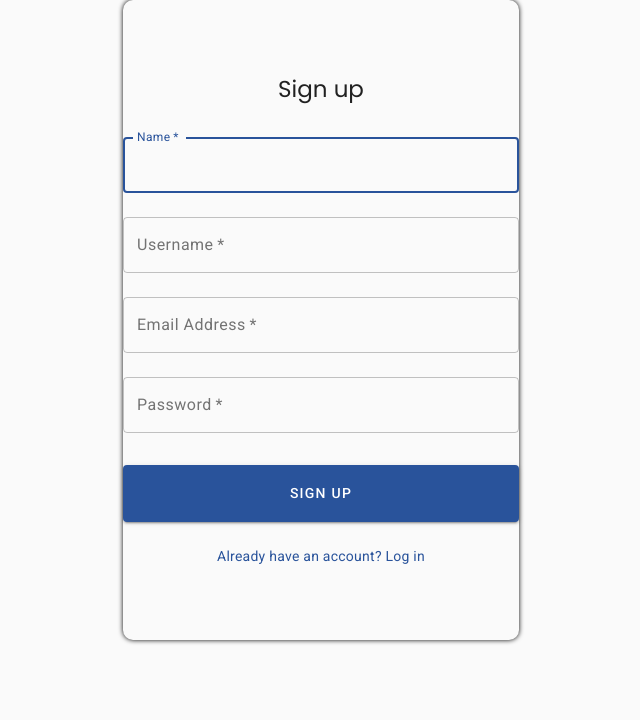
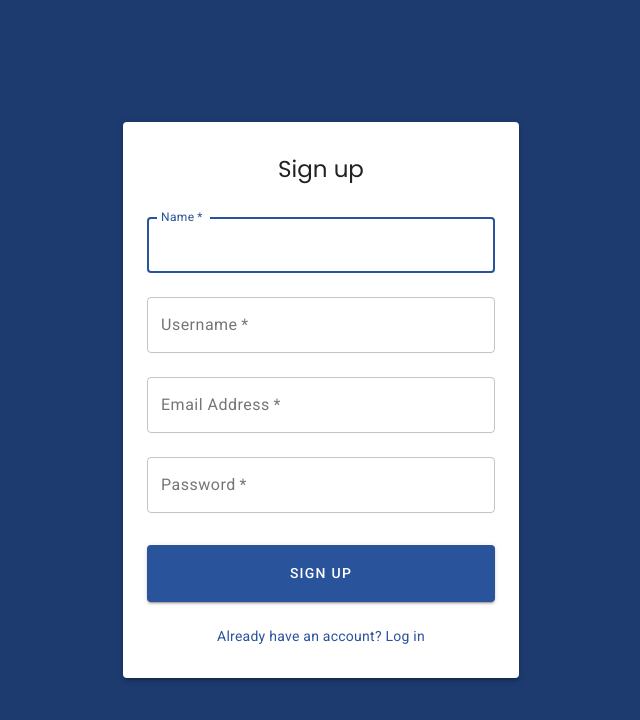
Before and after one commit to brianhyun/web-forum, a React (Create React App) app in the folder client/: page /signup in a window 1280 px wide. Shown: the top 720 px of the page, without its empty margins (319-959 px from the left). Built offline with nearby package versions, Linux system fonts and the light colour scheme.

Commit message:
Update login and signup form styles

```diff
--- a/client/src/components/auth/Login.js
+++ b/client/src/components/auth/Login.js
@@ -17,14 +17,23 @@ import Box from '@material-ui/core/Box';
 import Typography from '@material-ui/core/Typography';
 import { makeStyles } from '@material-ui/core/styles';
 import Container from '@material-ui/core/Container';
+import Paper from '@material-ui/core/Paper';
 
 const useStyles = makeStyles((theme) => ({
+    background: {
+        backgroundColor: '#1E3B70',
+    },
+    box: {
+        alignItems: 'center',
+        display: 'flex',
+        justifyContent: 'center',
+        height: '100vh',
+    },
     paper: {
         alignItems: 'center',
         display: 'flex',
         flexDirection: 'column',
-        justifyContent: 'center',
-        height: '100vh',
+        padding: theme.spacing(4, 3),
     },
     form: {
         width: '100%',
@@ -77,9 +86,11 @@ function Login(props) {
     }
 
     return (
-        <Container component="main" maxWidth="xs">
+        <Box component="main" className={classes.background}>
+            <Container maxWidth="xs">
                 <CssBaseline />
-            <Box className={classes.paper}>
+                <Box className={classes.box}>
+                    <Paper elevation={3} className={classes.paper}>
                         <Typography component="h1" variant="h5">
                             Log in
                         </Typography>
@@ -101,7 +112,9 @@ function Login(props) {
                                 value={user.username}
                                 error={formErrors.username ? true : false}
                                 helperText={
-                            formErrors.username ? formErrors.username : null
+                                    formErrors.username
+                                        ? formErrors.username
+                                        : null
                                 }
                             />
                             <TextField
@@ -117,7 +130,9 @@ function Login(props) {
                                 value={user.password}
                                 error={formErrors.password ? true : false}
                                 helperText={
-                            formErrors.password ? formErrors.password : null
+                                    formErrors.password
+                                        ? formErrors.password
+                                        : null
                                 }
                             />
                             <Button
@@ -132,22 +147,30 @@ function Login(props) {
                             <Grid container>
                                 <Grid item xs>
                                     <Link to="#" style={linkStyle}>
-                                <Typography variant="body2" color="primary">
+                                        <Typography
+                                            variant="body2"
+                                            color="primary"
+                                        >
                                             Forgot password?
                                         </Typography>
                                     </Link>
                                 </Grid>
                                 <Grid item>
                                     <Link to="/signup" style={linkStyle}>
-                                <Typography variant="body2" color="primary">
+                                        <Typography
+                                            variant="body2"
+                                            color="primary"
+                                        >
                                             Don't have an account? Sign Up
                                         </Typography>
                                     </Link>
                                 </Grid>
                             </Grid>
                         </form>
+                    </Paper>
                 </Box>
             </Container>
+        </Box>
     );
 }
 
--- a/client/src/components/auth/Signup.js
+++ b/client/src/components/auth/Signup.js
@@ -16,16 +16,24 @@ import Grid from '@material-ui/core/Grid';
 import Typography from '@material-ui/core/Typography';
 import { makeStyles } from '@material-ui/core/styles';
 import Container from '@material-ui/core/Container';
+import Box from '@material-ui/core/Box';
+import Paper from '@material-ui/core/Paper';
 
 const useStyles = makeStyles((theme) => ({
+    background: {
+        backgroundColor: '#1E3B70',
+    },
+    box: {
+        alignItems: 'center',
+        display: 'flex',
+        justifyContent: 'center',
+        height: '100vh',
+    },
     paper: {
         alignItems: 'center',
-        borderRadius: '10px',
-        boxShadow: '0 0 5px black',
         display: 'flex',
         flexDirection: 'column',
-        justifyContent: 'center',
-        height: '80vh',
+        padding: theme.spacing(4, 3),
     },
     form: {
         width: '100%',
@@ -84,9 +92,11 @@ function Signup(props) {
     }
 
     return (
-        <Container component="main" maxWidth="xs">
+        <Box component="main" className={classes.background}>
+            <Container maxWidth="xs">
                 <CssBaseline />
-            <div className={classes.paper}>
+                <Box className={classes.box}>
+                    <Paper elevation={3} className={classes.paper}>
                         <Typography component="h1" variant="h5">
                             Sign up
                         </Typography>
@@ -107,7 +117,9 @@ function Signup(props) {
                                 onChange={handleChange}
                                 value={user.name}
                                 error={formErrors.name ? true : false}
-                        helperText={formErrors.name ? formErrors.name : null}
+                                helperText={
+                                    formErrors.name ? formErrors.name : null
+                                }
                             />
                             <TextField
                                 variant="outlined"
@@ -121,7 +133,9 @@ function Signup(props) {
                                 value={user.username}
                                 error={formErrors.username ? true : false}
                                 helperText={
-                            formErrors.username ? formErrors.username : null
+                                    formErrors.username
+                                        ? formErrors.username
+                                        : null
                                 }
                             />
                             <TextField
@@ -135,7 +149,9 @@ function Signup(props) {
                                 onChange={handleChange}
                                 value={user.email}
                                 error={formErrors.email ? true : false}
-                        helperText={formErrors.email ? formErrors.email : null}
+                                helperText={
+                                    formErrors.email ? formErrors.email : null
+                                }
                             />
                             <TextField
                                 variant="outlined"
@@ -150,7 +166,9 @@ function Signup(props) {
                                 value={user.password}
                                 error={formErrors.password ? true : false}
                                 helperText={
-                            formErrors.password ? formErrors.password : null
+                                    formErrors.password
+                                        ? formErrors.password
+                                        : null
                                 }
                             />
                             <Button
@@ -165,15 +183,20 @@ function Signup(props) {
                             <Grid container justify="center">
                                 <Grid item>
                                     <Link to="/login" style={linkStyle}>
-                                <Typography variant="body2" color="primary">
+                                        <Typography
+                                            variant="body2"
+                                            color="primary"
+                                        >
                                             Already have an account? Log in
                                         </Typography>
                                     </Link>
                                 </Grid>
                             </Grid>
                         </form>
-            </div>
+                    </Paper>
+                </Box>
             </Container>
+        </Box>
     );
 }
 
```
Lines whose indentation alone changed are shown as unchanged.
